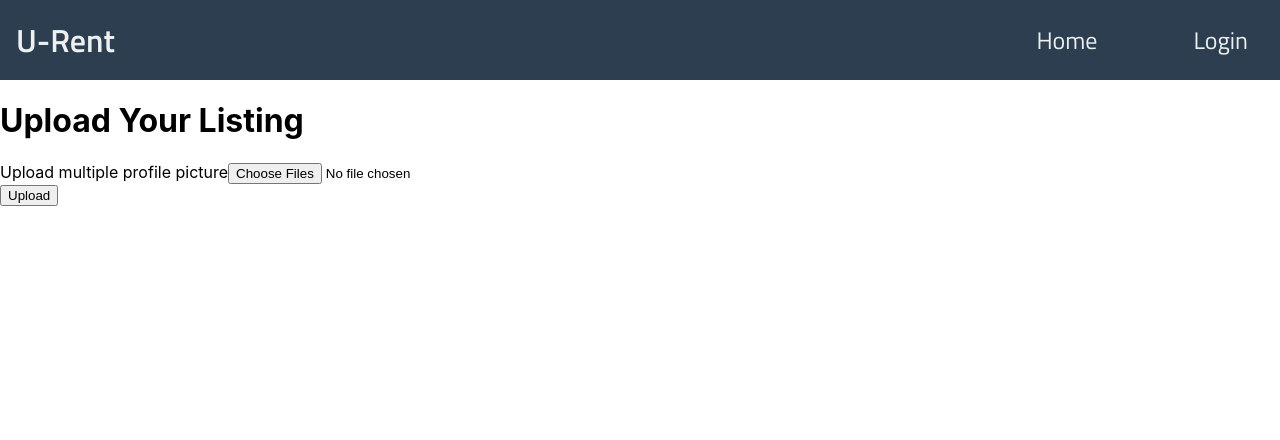
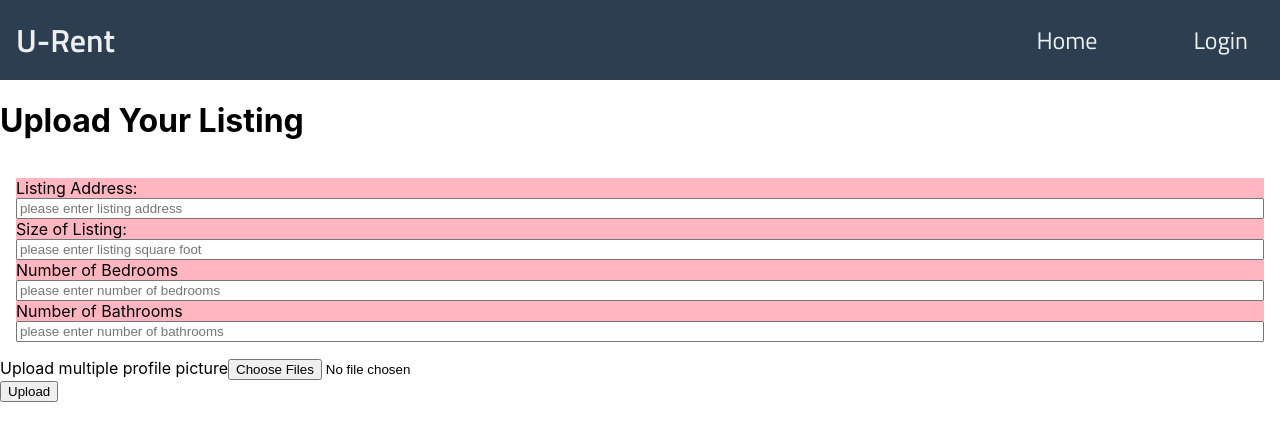
Before and after one commit to PranavPrashar/u-rent, a React (Create React App) app: page /uploadlisting in a window 1280 px wide. Shown: the top 440 px of the page. Built offline with nearby package versions, Linux system fonts and the light colour scheme.

Commit message:
Working on getting form for uploading listings

```diff
--- a/src/Components/UploadListingPage/UploadListingPage.js
+++ b/src/Components/UploadListingPage/UploadListingPage.js
@@ -1,9 +1,49 @@
-import React from "react";
+import React, { Component } from "react";
+import "./UploadListingPage.scss";
+class UploadListingPage extends Component {
+  state = {
+    formData: [],
+  };
+  handleInput = (event) => {
+    this.setState({ [event.target.name]: event.target.value });
+  };
 
-function UploadListingPage() {
+  handleSubmit = () => {};
+  render() {
     return (
-    <div>
+      <div className="uploadlistingpage">
         <h1>Upload Your Listing</h1>
+        <form className="uploadlistingpage__form">
+          <label htmlFor="listingAddress">Listing Address:</label>
+          <input
+            type="text"
+            required
+            id="listingAddress"
+            placeholder="please enter listing address "
+          />
+
+          <label htmlFor="listingSize">Size of Listing:</label>
+          <input
+            type="text"
+            required
+            id="listingSize"
+            placeholder="please enter listing square foot"
+          />
+          <label htmlFor="listingBathrooms">Number of Bedrooms</label>
+          <input
+            type="text"
+            required
+            id="listingBathrooms"
+            placeholder="please enter number of bedrooms"
+          />
+          <label htmlFor="listingBedrooms">Number of Bathrooms</label>
+          <input
+            type="text"
+            required
+            id="listingBedrooms"
+            placeholder="please enter number of bathrooms"
+          />
+        </form>
 
         {/* <form
         method="POST"
@@ -34,5 +74,6 @@ function UploadListingPage() {
       </div>
     );
   }
+}
 
 export default UploadListingPage;
--- a/src/Components/UploadListingPage/UploadListingPage.scss
+++ b/src/Components/UploadListingPage/UploadListingPage.scss
@@ -0,0 +1,12 @@
+.uploadlistingpage{
+    display: flex;
+    flex-direction: column;
+
+    &__form{
+        background-color: lightpink;
+        margin: 1rem;
+        display: flex;
+        flex-direction: column;
+    }
+
+}
```
Lines whose indentation alone changed are shown as unchanged.
